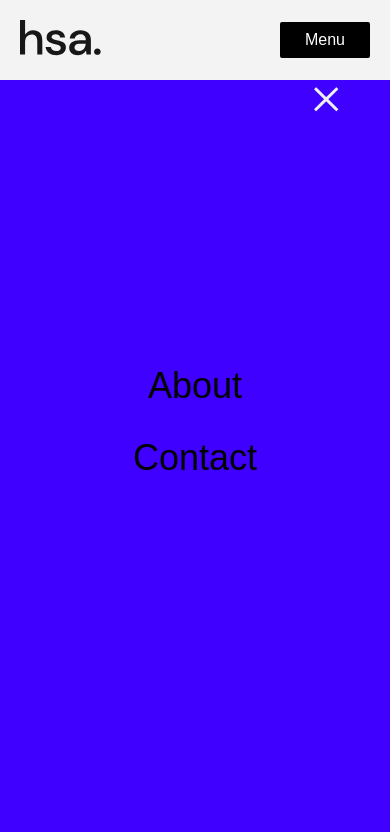
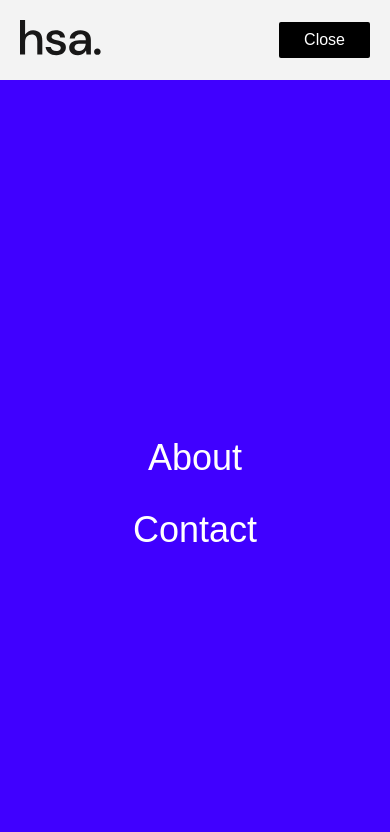
Before and after one commit to cowboyen/newportfolio, a plain HTML site: page index.html in a window 390 px wide. Both pictures are taken after a click on the element "Menu". Shown: the top 832 px of the page. Drawn offline with Linux system fonts and the light colour scheme; grey boxes are pictures that could not be loaded.

Commit message:
mobilenav fix

```diff
--- a/mobile.js
+++ b/mobile.js
@@ -1,12 +1,12 @@
 const doc = document;
-const menuOpen = doc.querySelector(".menu");
-const menuClose = doc.querySelector(".close");
+const menuToggle = doc.querySelector(".menu");
 const overlay = doc.querySelector(".overlay");
 
-menuOpen.addEventListener("click", () => {
-  overlay.classList.add("overlay--active");
+// Initialize menu state
+let menuOpen = false;
+
+menuToggle.addEventListener("click", () => {
+  menuOpen = !menuOpen; // Toggle the menu state
+  overlay.classList.toggle("overlay--active", menuOpen); // Open/close menu
+  menuToggle.textContent = menuOpen ? "Close" : "Menu"; // Update button text
 });
-
-menuClose.addEventListener("click", () => {
-  overlay.classList.remove("overlay--active");
-});
--- a/style.css
+++ b/style.css
@@ -31,7 +31,7 @@
     .overlay__content a {
       font-family: "Montserrat", sans-serif;
       font-weight: 500;
-      color: #000000;
+      color: #ffffff;
       text-decoration: none;
     }
 
@@ -103,14 +103,7 @@
     .overlay a:focus {
       color: #0088a9;
     }
-    .overlay .close {
-      position: absolute;
-      top: 50px;
-      right: 32px;
-      font-size: 60px;
-      color: #edf0f1;
-      cursor: pointer;
-    }
+
 
     @media screen and (max-height: 450px) {
       .overlay a {
```
